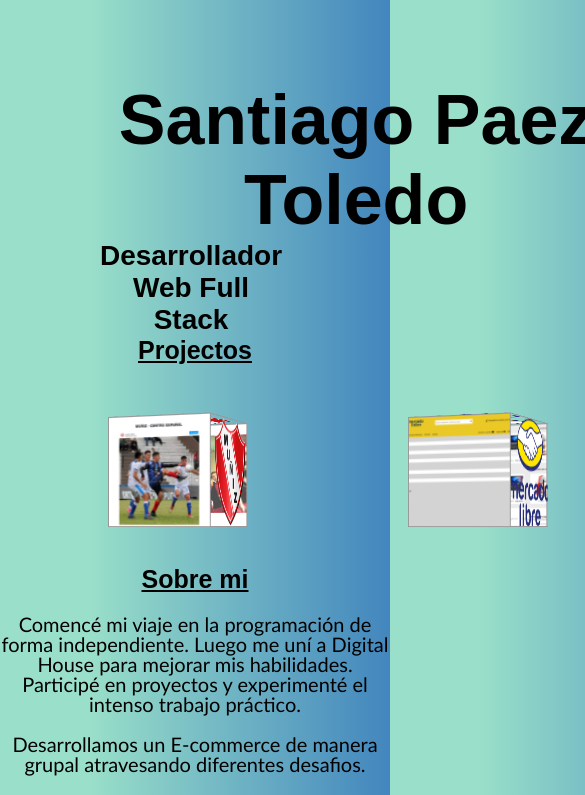
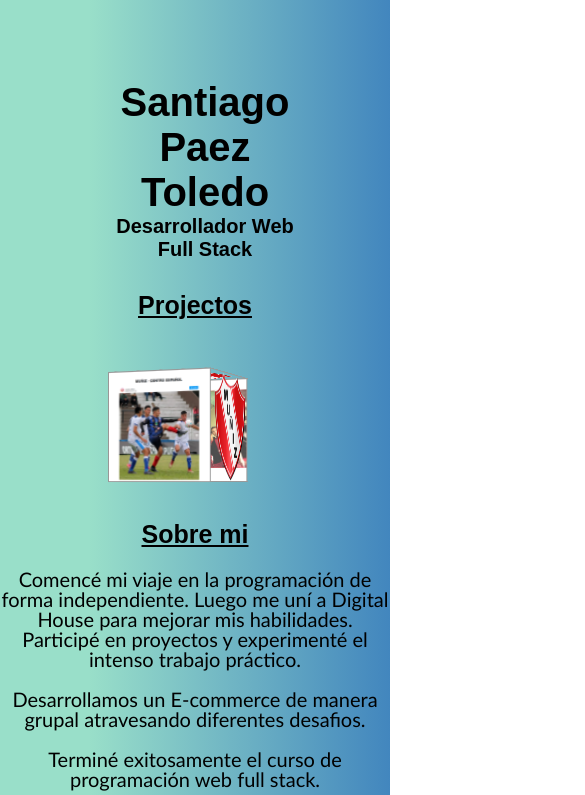
Before and after one commit to SpaezToledo/Portafolio, a React (Create React App) app in the folder portafolio-react/: page / in a window 390 px wide. Shown: the top 795 px of the page, 585 px wide, since content can reach past the window. Built offline with nearby package versions, Linux system fonts and the light colour scheme.

Commit message:
title responsive

```diff
--- a/portafolio-react/src/App.css
+++ b/portafolio-react/src/App.css
@@ -1,12 +1,15 @@
 .App {
   text-align: center;
 }
+
+
 
 
 body {
   font-family: 'Roxborough CF', sans-serif !important;
   background: rgb(153,223,201);
 background: linear-gradient(90deg, rgba(153,223,201,1) 23%, rgba(66,134,190,1) 100%);
+overflow-x: hidden;
 }
 
 h1{
--- a/portafolio-react/src/App.js
+++ b/portafolio-react/src/App.js
@@ -1,6 +1,7 @@
 import './App.css';
 import './3D.css';
 import './Form.css';
+import './Responsive.css';
 import html from './assets/html.png';
 import node from './assets/NodeJs.png';
 import sql from './assets/mysql.png';
@@ -24,7 +25,7 @@ function App() {
   <h1 className="titulo">Santiago Paez Toledo</h1>
   <h2 className="subtitulo">Desarrollador Web Full Stack</h2>
   </div>
-  <section>
+  <section id='projectos'>
     <h3>Projectos</h3>
     <div>
 
--- /dev/null
+++ b/portafolio-react/src/Responsive.css
@@ -0,0 +1,55 @@
+@media (max-width: 354px){
+    .titulo{
+        font-size: 30px !important;
+    }
+    .subtitulo{
+        font-size: 16px !important;
+    }
+}
+
+@media (max-width: 480px) {
+    .titulo{
+        font-size: 40px;
+    }
+    .subtitulo{
+        font-size: 20px;
+    }
+}
+
+
+@media (max-width: 725px) {
+
+    .i{
+        display: flex;
+       flex-wrap: wrap;
+       margin-right: 80px;
+    }
+.titulo{
+    width: 100% !important;
+    margin: auto !important;
+}
+.subtitulo{
+    width: 100% !important;
+    margin: auto !important;
+   }
+
+}
+
+@media (max-width: 827px) {
+   .subtitulo{
+    width: 100%;
+    margin-left: -180px;
+   }
+   .titulo{
+    width: 150%;
+    margin-left: -160px;
+   }
+  }
+
+  @media (max-width: 1095px) {
+
+    #projectos{
+    margin-top: 30px;
+    }
+
+  }
```
